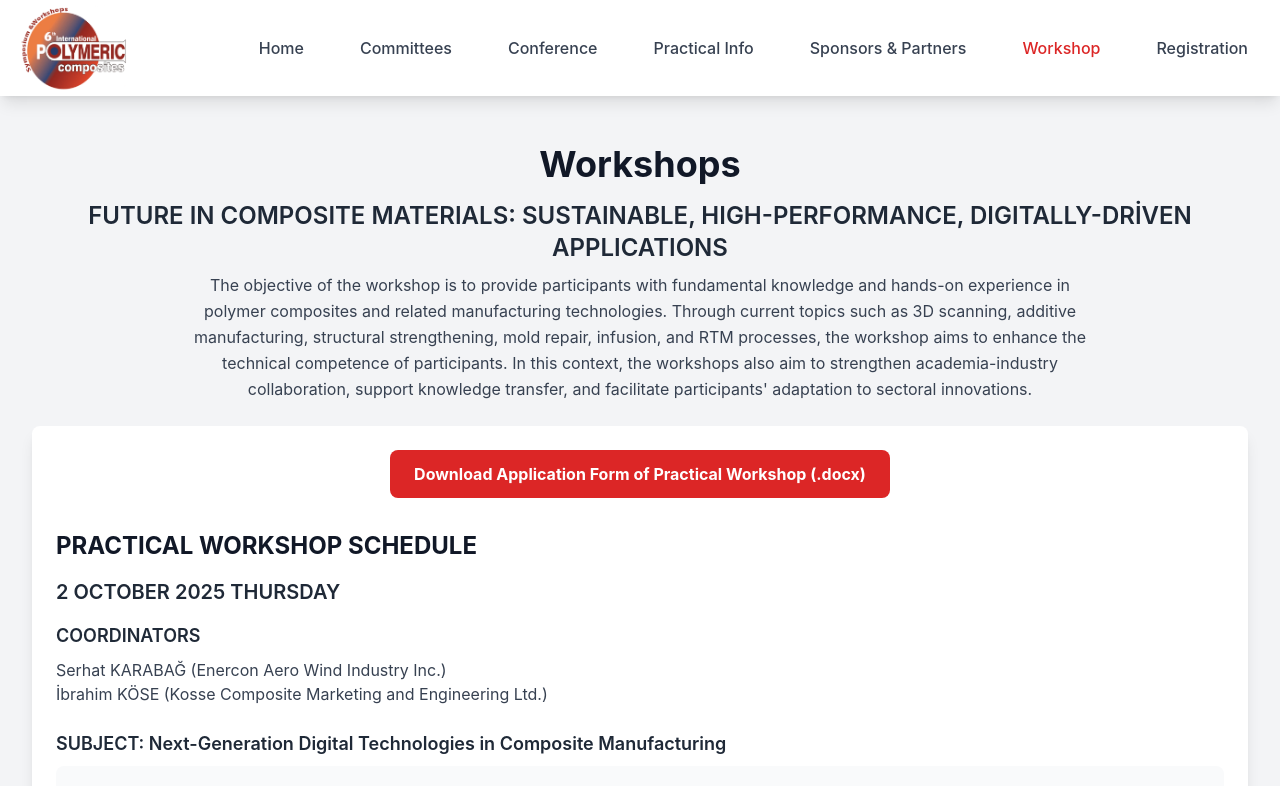
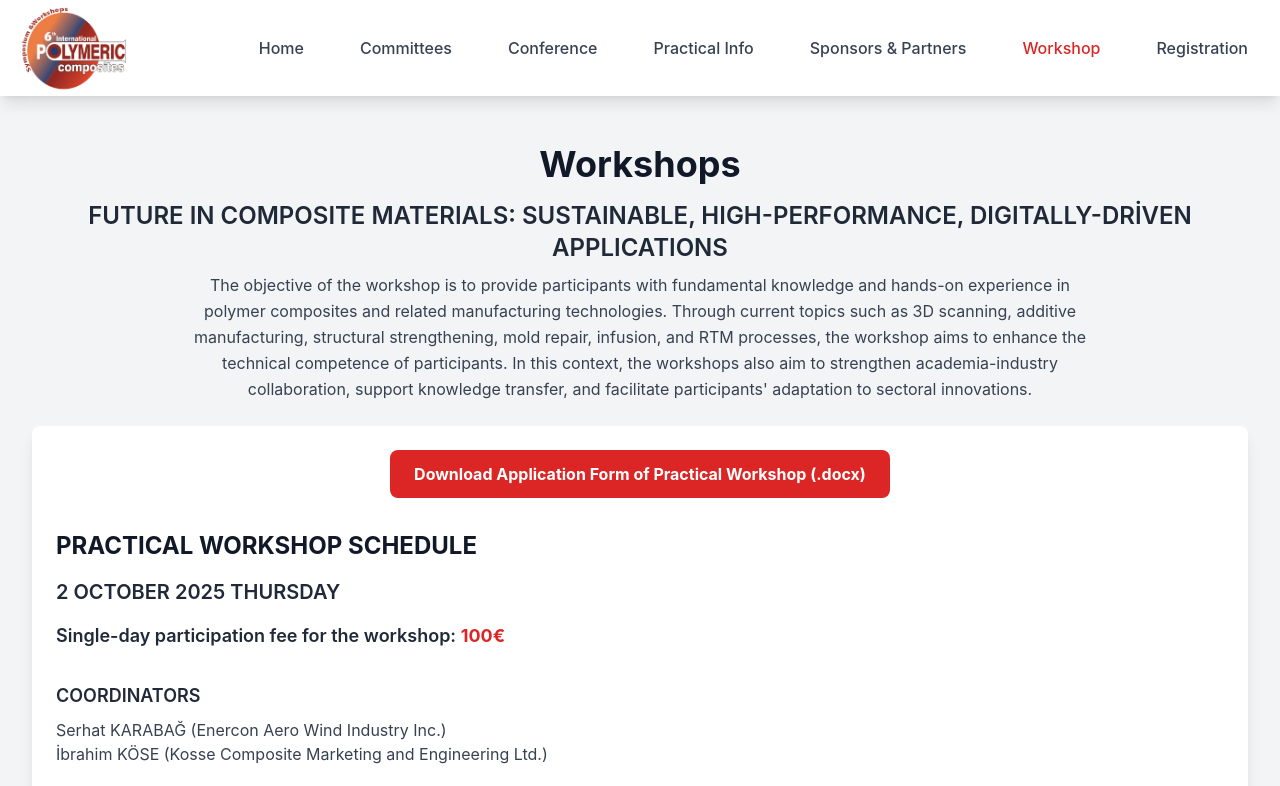
Before and after one commit to vbahadircan/polmericcompositessymposium, a React (Create React App) app: page /workshop in a window 1280 px wide. Shown: the top 786 px of the page. Built offline with nearby package versions, Linux system fonts and the light colour scheme.

Commit message:
workshop page changed

```diff
--- a/src/components/Submissions.js
+++ b/src/components/Submissions.js
@@ -100,9 +100,10 @@ export default function Submissions() {
                       Important Dates
                     </h3>
                     <ul className="list-disc list-inside ml-4 space-y-1">
-                      <li>
-                        <strong>Submission of Abstracts:</strong> 06.06.2025
-                      </li>
+                    <li>
+  <strong>Submission of Abstracts:</strong> Closed on 06.06.2025
+</li>
+
                       <li>
                         <strong>Announcement of Accepted Papers:</strong>{" "}
                         01.07.2025
--- a/src/components/Workshop.js
+++ b/src/components/Workshop.js
@@ -38,6 +38,14 @@ export default function Workshop() {
             <div className="mb-12">
               <h2 className="text-2xl font-bold text-gray-900 mb-4">PRACTICAL WORKSHOP SCHEDULE</h2>
               <h3 className="text-xl font-semibold text-gray-800 mb-4">2 OCTOBER 2025 THURSDAY</h3>
+
+              <div className="mb-8 text-left">
+  <p className="text-lg text-gray-800 font-semibold">
+    Single-day participation fee for the workshop: <span className="text-red-600 font-bold">100€</span>
+  </p>
+</div>
+
+
 
               <div className="mb-6">
                 <h4 className="text-lg font-semibold text-gray-800 mb-2">COORDINATORS</h4>
@@ -89,6 +97,8 @@ export default function Workshop() {
                 </div>
               </div>
             </div>
+
+
 
             {/* Day 2 */}
             <div>
@@ -170,6 +180,13 @@ export default function Workshop() {
                     </div>
                   </div>
                 </div>
+
+                {/* Participation Information */}
+            <div className="mt-8 text-left">
+              <p className="text-gray-800 leading-relaxed text-base">
+                Participation in the workshop is limited to <strong>75 participants</strong>. The final application deadline is <strong>August 30, 2025</strong>, while the early registration deadline is <strong>July 30, 2025</strong>. The participation fee is <strong>€200</strong>, with a <strong>20% discount</strong> available for early registrants. Applications will be accepted on a <strong>first-come, first-served</strong> basis.
+              </p>
+            </div>
               </div>
             </div>
           </div>
```
